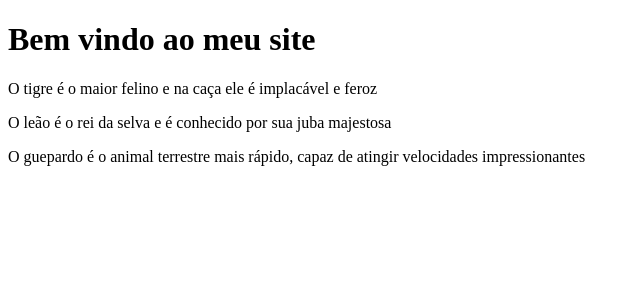
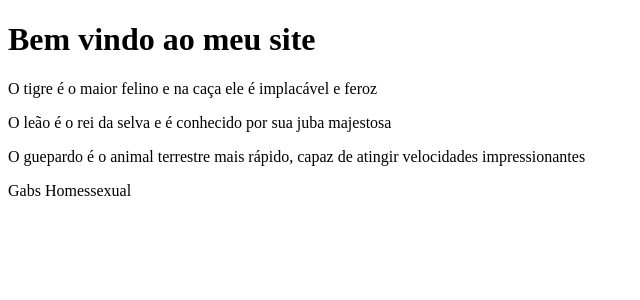
Before and after one commit to thiagoroque99/clone-tabnews, a Next.js app: page / in a window 1280 px wide. Shown: the top 300 px of the page, without its empty margins (0-640 px from the left). Built offline with nearby package versions, Linux system fonts and the light colour scheme.

Commit message:
Adicionando gabs homossexual

```diff
--- a/pages/index.js
+++ b/pages/index.js
@@ -32,6 +32,10 @@ function Paragrafo3(){
     return <p> O guepardo é o animal terrestre mais rápido, capaz de atingir velocidades impressionantes</p>
 }
 
+function Paragrafo4(){
+    return <p> Gabs Homessexual</p>
+}
+
 
 // Função principal que compõe todos os componentes da página
 function Index(){
@@ -42,6 +46,7 @@ function Index(){
             <Paragrafo />
             <Paragrafo2 />
             <Paragrafo3 />
+            <Paragrafo4 />
         </div>
     )
 }
```
